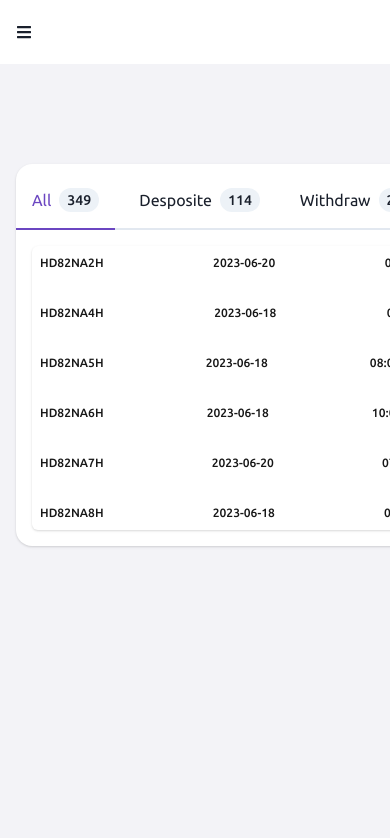
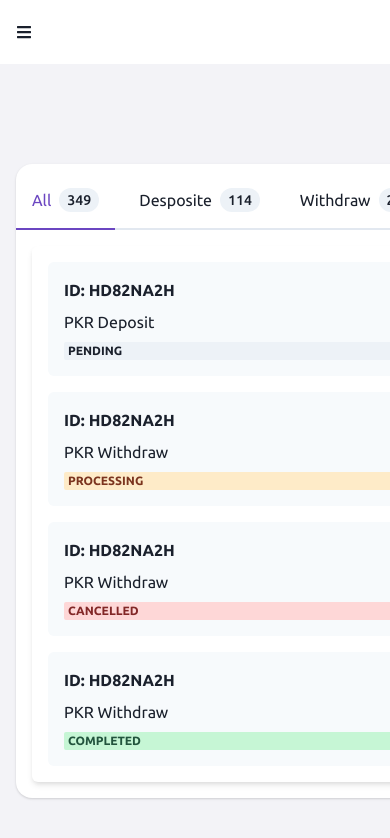
Before and after one commit to Sobanhanif4/crypto-dashboard-react, a React (Vite) app: page /transaction in a window 390 px wide. Shown: the top 838 px of the page. Built offline with nearby package versions, Linux system fonts and the light colour scheme.

Commit message:
mobile card hook

```diff
--- a/package.json
+++ b/package.json
@@ -11,10 +11,10 @@
   },
   "dependencies": {
     "@chakra-ui/react": "^2.8.2",
-    "@emotion/react": "^11.13.0",
+    "@emotion/react": "^11.13.3",
     "@emotion/styled": "^11.13.0",
     "@fontsource/ubuntu": "^5.0.13",
-    "framer-motion": "^11.3.24",
+    "framer-motion": "^11.3.29",
     "react": "^18.3.1",
     "react-dom": "^18.3.1",
     "react-icons": "^5.2.1",
--- a/src/pages/Transaction/Transaction.jsx
+++ b/src/pages/Transaction/Transaction.jsx
@@ -20,6 +20,7 @@ import { AiOutlineDownload } from "react-icons/ai";
 import TransactionTable from "./components/TransactionTable";
 import { BiSearch } from "react-icons/bi";
 import TransactionCardMob from "./components/TransactionCardMob";
+import ResponsiveComponent from "./components/TransactionDisplay";
 const TransactionPage = () => {
   const tabs = [
     {
@@ -74,14 +75,13 @@ const TransactionPage = () => {
           <TabIndicator />
           <TabPanels>
             <TabPanel>
-              <TransactionCardMob />
-              {/* <TransactionTable /> */}
+              <ResponsiveComponent />
             </TabPanel>
             <TabPanel>
-              {/* <TransactionTable /> */}
+              <ResponsiveComponent />
             </TabPanel>
             <TabPanel>
-              {/* <TransactionTable /> */}
+              <ResponsiveComponent />
             </TabPanel>
           </TabPanels>
         </Tabs>
--- a/src/pages/Transaction/components/TransactionCardMob.jsx
+++ b/src/pages/Transaction/components/TransactionCardMob.jsx
@@ -1,102 +1,43 @@
-import { Box, Card, Flex, HStack, Stack, Text } from "@chakra-ui/react";
+import React from 'react';
+import { Box, Stack, HStack, Text, Badge } from '@chakra-ui/react';
 
-const TransactionCardMob = () => {
-  const cardData = [
+const transactions = [
   {
     id: "HD82NA2H",
-      date: "2023-06-20",
-      time: "07:00 AM",
-      type: {
-        name: "PKR Deposit",
-        tag: "E-Transfer",
-      },
-      amount: "+PKR81,123",
+    date: "2022-06-09 07:06 PM",
+    type: "PKR Deposit",
+    amount: "+ PKR81,123.10",
+    status: "Pending",
+    statusColor: "gray",
   },
   {
-      id: "HD82NA4H",
-      date: "2023-06-18",
-      time: "07:02 AM",
-      type: {
-        name: "PKR Widthdraw",
-        tag: "Wire Transfer",
-      },
-      amount: "-PKR55,123",
+    id: "HD82NA2H",
+    date: "2022-06-07 02:48 PM",
+    type: "PKR Withdraw",
+    amount: "- PKR81,123.10",
+    status: "Processing",
+    statusColor: "orange",
   },
   {
-      id: "HD82NA5H",
-      date: "2023-06-18",
-      time: "08:00 AM",
-      type: {
-        name: "Buy",
-        tag: "BTC",
-      },
-      amount: "12.0554484 BTC",
+    id: "HD82NA2H",
+    date: "2022-06-07 02:48 PM",
+    type: "PKR Withdraw",
+    amount: " PKR81,123.10",
+    status: "Cancelled",
+    statusColor: "red",
   },
   {
-      id: "HD82NA6H",
-      date: "2023-06-18",
-      time: "10:00 AM",
-      type: {
-        name: "Sell",
-        tag: "BTC",
-      },
-      amount: "-2.0554484 BTC",
-    },
-    {
-      id: "HD82NA7H",
-      date: "2023-06-20",
-      time: "07:00 AM",
-      type: {
-        name: "BTC Deposit",
-      },
-      amount: "+15.5000000",
-    },
-    {
-      id: "HD82NA8H",
-      date: "2023-06-18",
-      time: "07:00 AM",
-      type: {
-        name: "BTC Widthdraw",
-      },
-      amount: "-5.05555544",
+    id: "HD82NA2H",
+    date: "2022-06-07 02:48 PM",
+    type: "PKR Withdraw",
+    amount: "- PKR81,123.10",
+    status: "Completed",
+    statusColor: "green",
   },
 ];
 
+const TransactionCard = (isMobile ) => {
   return (
-    <Card>
-      <Stack spacing={4}>
-        {cardData.map((data) => (
-          <Box key={data.id}>
-            <Flex
-              justifyContent="space-between"
-              color="p.black"
-              alignItems="center"
-              wrap="wrap"
-              p={2}
-            >
-              <Text fontSize={["xs", "sm"]} fontWeight="medium">
-                {data.id}
-              </Text>
-              <Text fontSize={["xs", "sm"]} fontWeight="medium">
-                {data.date}
-              </Text>
-              <Text fontSize={["xs", "sm"]} fontWeight="medium">
-                {data.time}
-              </Text>
-              <Text fontSize={["xs", "sm"]} fontWeight="medium">
-                {data.amount}
-              </Text>
-            </Flex>
-          </Box>
-        ))}
-      </Stack>
-    </Card>
-  );
-};
-
-export default TransactionCardMob;
-
-/*
     <Stack spacing={4} p={4} bg="white" borderRadius="md" boxShadow="md">
       {transactions.map((transaction, index) => (
         <Box key={index} p={4} bg="gray.50" borderRadius="md">
@@ -117,4 +58,6 @@ export default TransactionCardMob;
       ))}
     </Stack>
   );
-*/
+};
+
+export default TransactionCard;
--- /dev/null
+++ b/src/pages/Transaction/components/TransactionDisplay.jsx
@@ -0,0 +1,15 @@
+import { useBreakpointValue } from "@chakra-ui/react";
+import TransactionTable from './TransactionTable';
+import TransactionCardMob from './TransactionCardMob';
+
+const ResponsiveComponent = () => {
+  const isMobile = useBreakpointValue({ base: true, md: false });
+
+  return (
+    <>
+      {isMobile ? <TransactionCardMob /> : <TransactionTable />}
+    </>
+  );
+};
+
+export default ResponsiveComponent;
--- a/src/pages/Transaction/components/TransactionTable.jsx
+++ b/src/pages/Transaction/components/TransactionTable.jsx
@@ -12,7 +12,7 @@ import {
   Text,
   Tag,
 } from "@chakra-ui/react";
-const TransactionTable = () => {
+const TransactionTable = (isMobile) => {
   const tableData = [
     {
       id: "HD82NA2H",
```
Also changed, not shown: 1 other file (tests, documents, lock files or other folders). Lines whose indentation alone changed are shown as unchanged.
